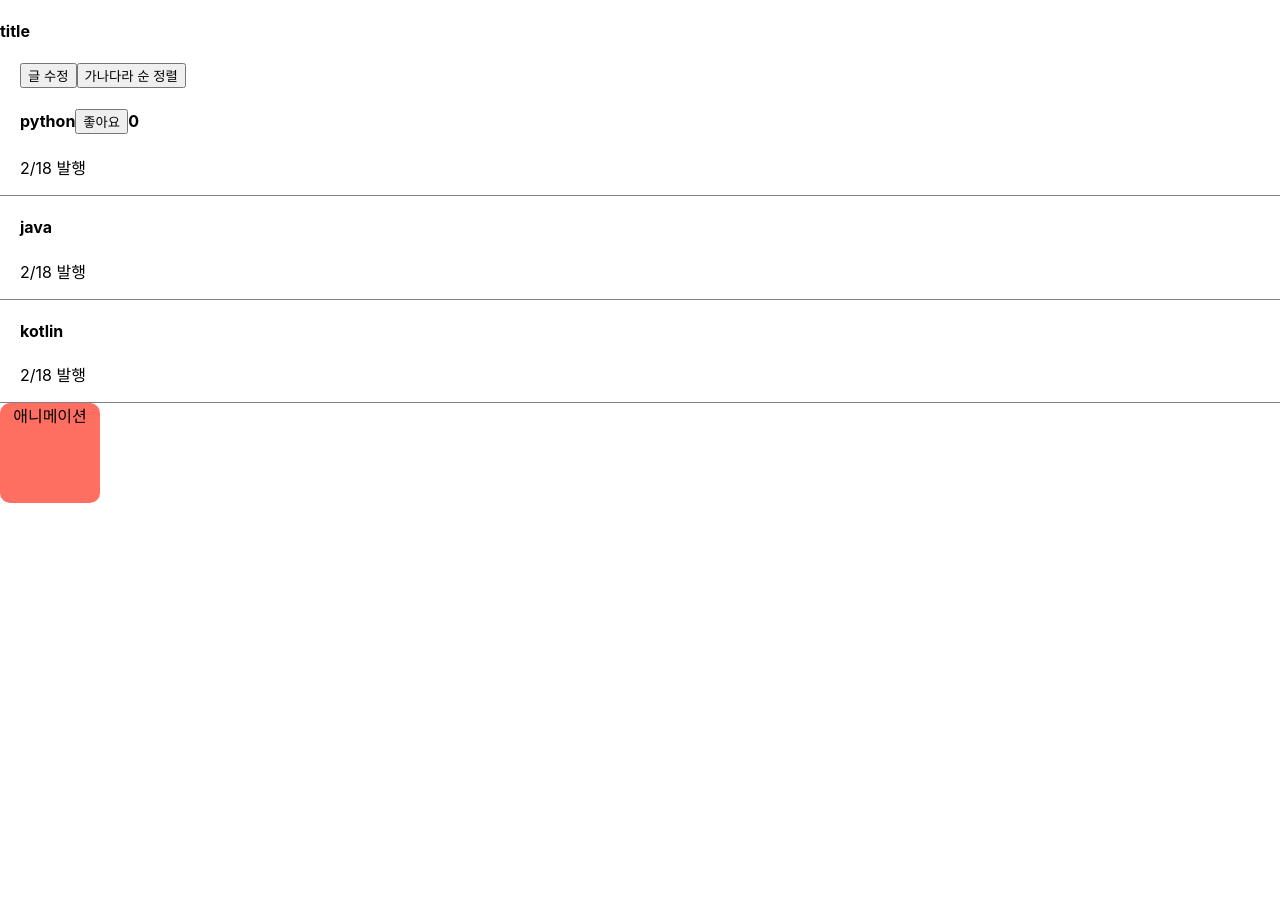
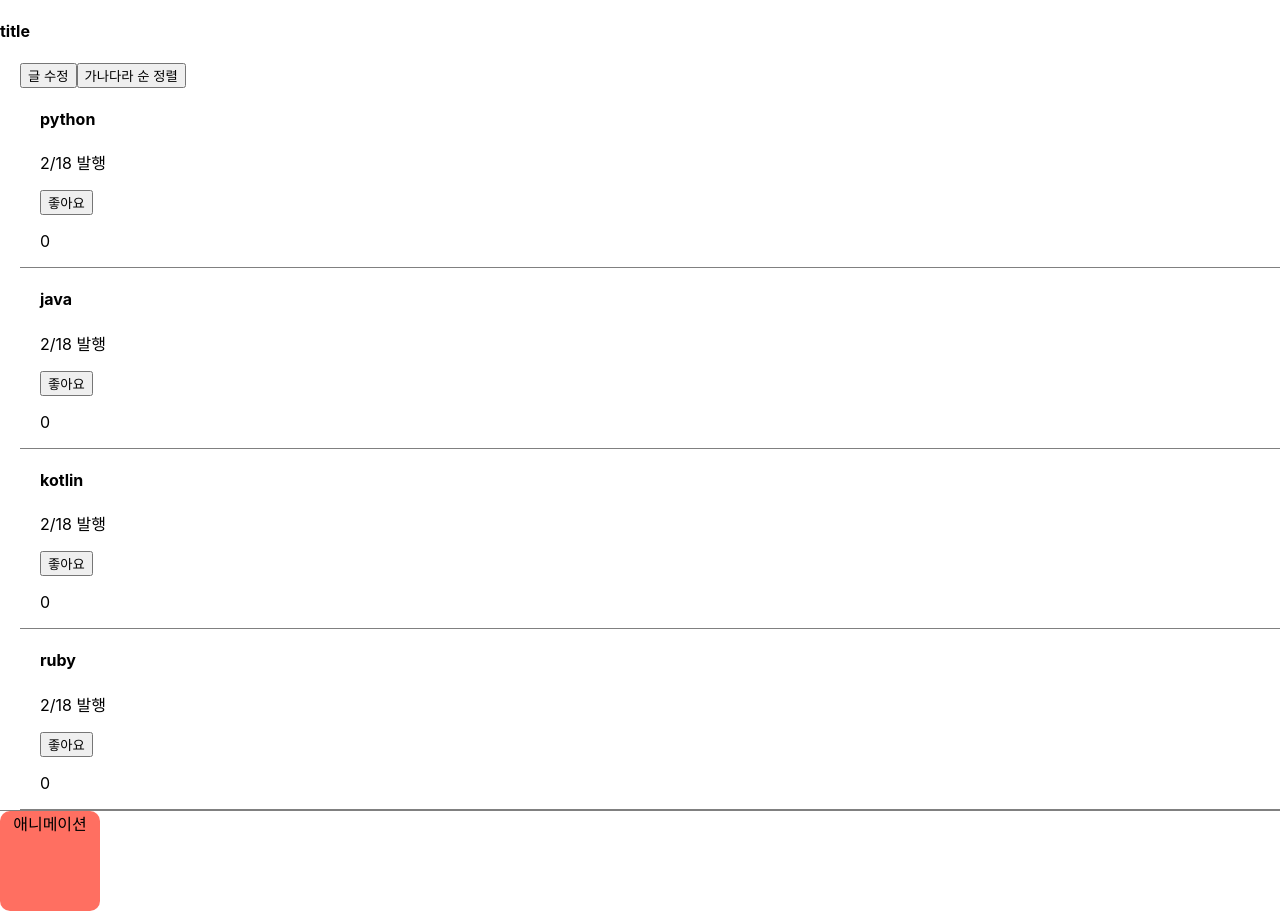
Before and after one commit to eojin312/react, a React (Create React App) app: page / in a window 1280 px wide. Before the commit the page ends 800 px from the top, so only its background shows below. Built offline with nearby package versions, Linux system fonts and the light colour scheme.

Commit message:
반복되는 li 들 .map() 을 통해 반복문 작성

```diff
--- a/src/App.js
+++ b/src/App.js
@@ -10,6 +10,10 @@ function App() {
     let [logo, setLogo] = useState('title');
     let [popupApply, good] = useState(0);
     const [modal, setModal] = useState(false);
+
+    [1, 2, 3].map(function (a) {
+        return '123123123';
+    })
 
     return (
         <div className="App">
@@ -31,21 +35,23 @@ function App() {
                 }}>가나다라 순 정렬
                 </button>
 
-                <h4 onClick={() => setModal(!modal)}>{title1[0]}
-                    <button onClick={() => {
-                        good(popupApply + 1)
-                    }}>좋아요
-                    </button>
-                    {popupApply} </h4>
-                <p>2/18 발행</p>
-            </div>
-            <div className="list">
-                <h4>{title1[1]}</h4>
-                <p>2/18 발행</p>
-            </div>
-            <div className="list">
-                <h4>{title1[2]}</h4>
-                <p>2/18 발행</p>
+                {
+                    title1.map(function (a, i) {
+                        return (
+                            <div className="list">
+                                <h4 onClick={() => setModal(!modal)}>{a}</h4>
+                                <p>2/18 발행</p>
+
+                                <button onClick={() => {
+                                    good(popupApply + 1)
+                                }}>좋아요
+                                </button>
+
+                                <p>{popupApply}</p>
+                            </div>
+                        )
+                    })
+                }
             </div>
 
             {
```
